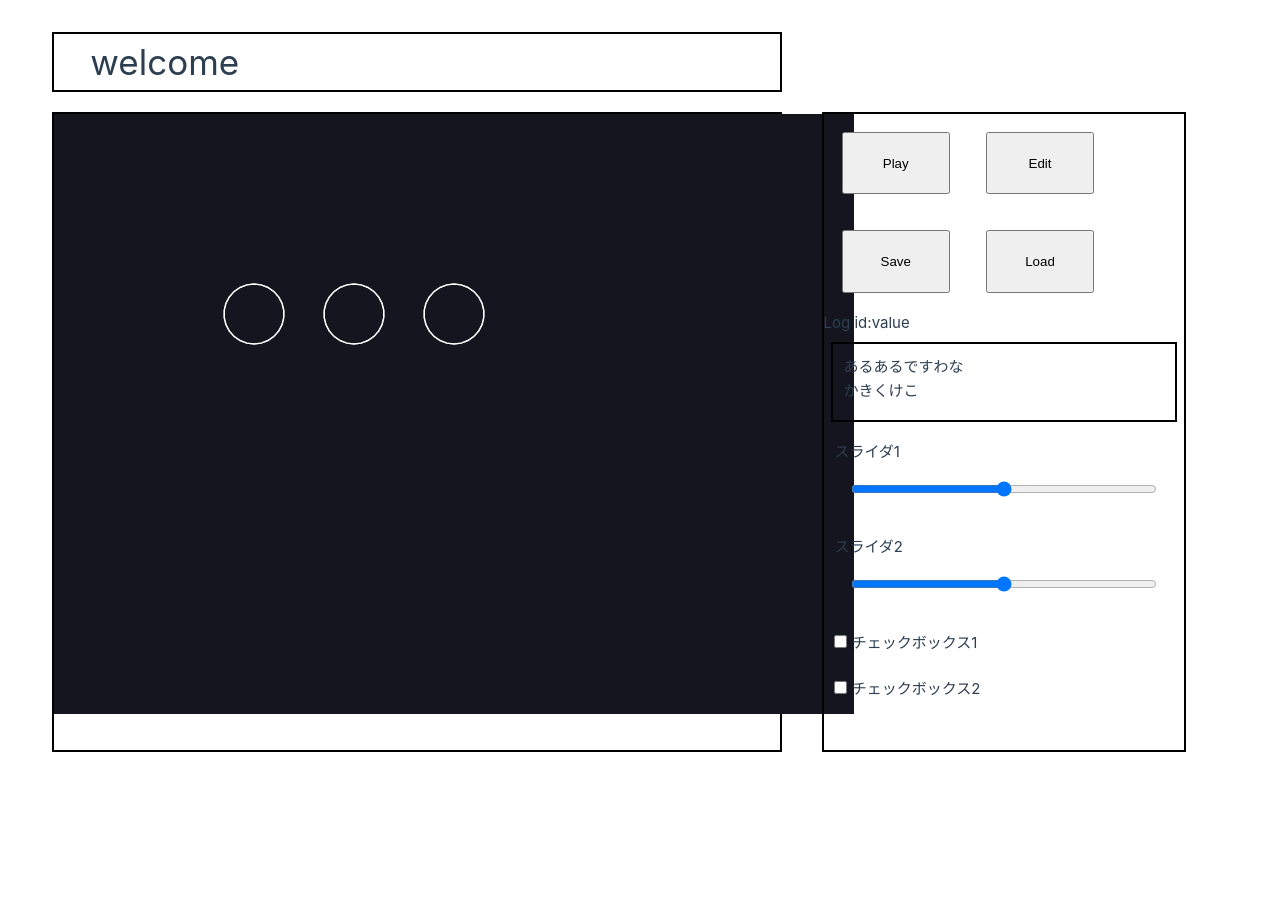
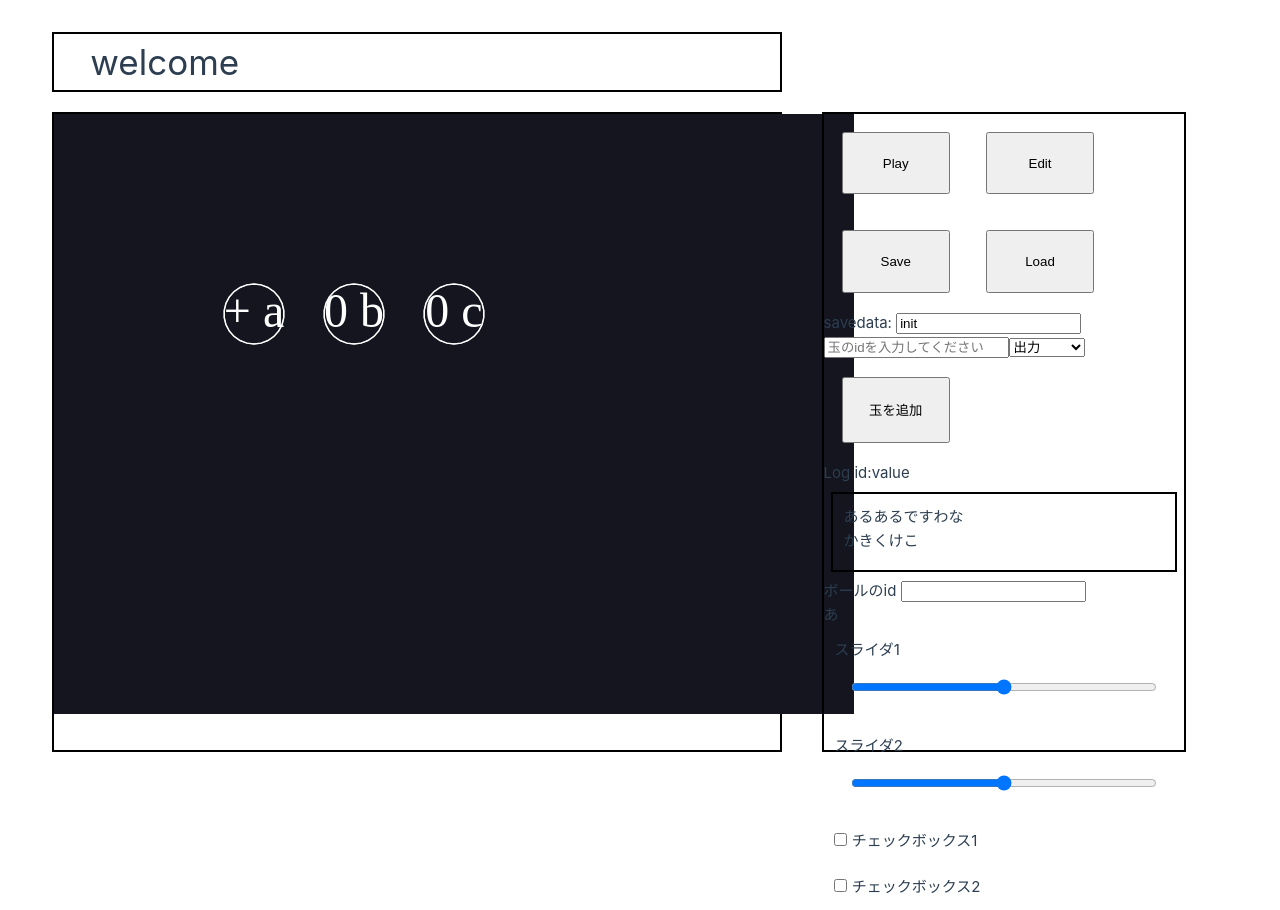
Before and after one commit to traP-jp/h24s_25, a Vue app in the folder h24s_25/: page / in a window 1280 px wide. Before the commit the page ends 800 px from the top, so only its background shows below. Built offline with nearby package versions, Linux system fonts and the light colour scheme.

Commit message:
numberとfunctionの編集画面

```diff
--- a/h24s_25/src/App.vue
+++ b/h24s_25/src/App.vue
@@ -1,6 +1,13 @@
 <script setup lang="ts">
-import {game} from "@/main";
+import BallData from "@/ts/data/BallData";
+import BallConfig from "@/components/BallConfig.vue";
+import Screen from "@/ts/screen/Screen";
+import {ref} from "vue";
 
+const game = Screen.getInstance()
+let savedata: string = "init"
+let ballType = ref("0")
+let ballId: string = ""
 function edit() {
   game.edit();
 }
@@ -8,12 +15,22 @@ function play() {
   game.play()
 }
 function save() {
-  game.data.save("test")
+  game.data.save(savedata)
 }
 function load() {
-  game.data.load("test").then(() => {
+  game.data.load(savedata).then(() => {
     game.edit()
   })
+}
+function generateBall() {
+  if(ballId.length == 0) return;
+  game.data.balls.set(ballId, new BallData(
+      Number(ballType.value),
+      {x: 0, y: 0},
+      {x: 0, y: 0},
+      new Map()
+  ))
+  game.edit()
 }
 </script>
 
@@ -35,12 +52,30 @@ function load() {
         <button id="save-button" @click="save()">Save</button>
         <button id="load-button" @click="load()">Load</button>
       </div>
+      <div>
+        savedata:
+        <input type="text" v-model="savedata" placeholder="セーブデータ名">
+      </div>
+      <div>
+        <input type="text" v-model="ballId" placeholder="玉のidを入力してください">
+        <select name="ballType" id="ballTypeSelector" v-model="ballType">
+          <option value="0">出力</option>
+          <option value="1">入力</option>
+          <option value="2">数</option>
+          <option value="3">関数</option>
+          <option value="4">高階関数</option>
+        </select>
+        <button @click="generateBall()">玉を追加</button>
+      </div>
       <div class="log-container">
         <p class="log-titile">Log id:value</p>
         <div class="log-box">
           <p>あるあるですわな</p>
           <p>かきくけこ</p>
         </div>
+      </div>
+      <div>
+        <BallConfig></BallConfig>
       </div>
       <div class="slider-container">
         <p>スライダ1</p>
--- /dev/null
+++ b/h24s_25/src/components/BallConfig.vue
@@ -0,0 +1,55 @@
+<script setup lang="ts">
+  import Screen from "@/ts/screen/Screen";
+  import {BallTypeEnum, getBallTypeDisplayName} from "@/ts/balltypes";
+  import {ref} from "vue";
+  const ballId = ref("")
+  const ballData = ref(Screen.getInstance().data.balls.get(ballId.value))
+  const functionType = ref("0")
+  const value = ref("")
+  const removeSelf = ref(false)
+</script>
+
+<template>
+<div>
+  ボールのid
+  <input type="text" v-model="ballId" @change="ballData = Screen.getInstance().data.balls.get(ballId);functionType = ballData!.data.get('functionType')!">
+</div>
+<div v-if="ballData !== undefined">
+  <div>a</div>
+  <div>ballType: {{getBallTypeDisplayName(ballData.ballType)}}</div>
+  <div>
+    初期位置:(<input type="number" v-model="ballData.initialPosition.x" @change="Screen.getInstance().edit()">,<input type="number" v-model="ballData.initialPosition.y" @change="Screen.getInstance().edit()">)
+  </div>
+  <div>
+    初速度:(<input type="number" v-model="ballData.initialVelocity.x" @change="Screen.getInstance().edit()">,<input type="number" v-model="ballData.initialVelocity.y" @change="Screen.getInstance().edit()">)
+  </div>
+  <div v-if="ballData.ballType == BallTypeEnum.FUNCTION">
+    関数の種類:
+    <select name="function" id="functiontype" v-model="functionType" @change="console.log(functionType);ballData.data.set('functionType', functionType);Screen.getInstance().edit()">
+      <option value="0">-</option>
+      <option value="1">+</option>
+      <option value="2">*</option>
+      <option value="3">/</option>
+      <option value="4">==</option>
+      <option value="5">!=</option>
+      <option value="6">&gt;</option>
+      <option value="7">&gt;=</option>
+      <option value="8">&lt;</option>
+      <option value="9">&lt;=</option>
+      <option value="10">?:</option>
+    </select>
+  </div>
+  <div v-if="ballData.ballType == BallTypeEnum.FUNCTION">
+    実行後に自分自身を削除するかどうか
+    <input type="checkbox" v-model="removeSelf" @change="ballData.data.set('removeSelf', removeSelf.toString())">
+  </div>
+  <div v-if="ballData.ballType == BallTypeEnum.NUMBER">
+    数値: <input type="number" v-model="value" @change="ballData.data.set('value',value);Screen.getInstance().edit()">
+  </div>
+</div>
+  <div v-if="ballData === undefined">あ</div>
+</template>
+
+<style scoped>
+
+</style>
--- a/h24s_25/src/main.ts
+++ b/h24s_25/src/main.ts
@@ -1,6 +1,6 @@
 import './assets/main.css'
 
-import { createApp } from 'vue'
+import {createApp, inject, ref} from 'vue'
 import App from './App.vue'
 import Screen from "@/ts/screen/Screen";
 
@@ -9,9 +9,8 @@ import { initializeApp } from "firebase/app";
 import { getFirestore } from "firebase/firestore";
 
 
-
-createApp(App).mount('#app')
-
+inject("selectedBall", ref(""))
+export const vueApp = createApp(App).mount('#app')
 //firebaseの初期化
 // Your web app's Firebase configuration
 const firebaseConfig = {
@@ -24,8 +23,9 @@ const firebaseConfig = {
 };
 
 // Initialize Firebase
-export const app = initializeApp(firebaseConfig);
-export const db = getFirestore(app)
+export const firebaseApp = initializeApp(firebaseConfig);
+export const db = getFirestore(firebaseApp)
+
 
 //画面の初期化
 export const game = Screen.getInstance(false)
--- a/h24s_25/src/ts/balltypes.ts
+++ b/h24s_25/src/ts/balltypes.ts
@@ -1,8 +1,25 @@
 
-export enum BallTypeEnum {
-    OUTPUT,
-    INPUT,
-    NUMBER,
-    FUNCTION,
-    HIGHER_ORDER_FUNCTION,
+export const BallTypeEnum = {
+    OUTPUT: 0,
+    INPUT: 1,
+    NUMBER: 2,
+    FUNCTION: 3,
+    HIGHER_ORDER_FUNCTION: 4,
 }
+
+export function getBallTypeDisplayName(type: number) {
+    switch (type) {
+        case BallTypeEnum.OUTPUT:
+            return "出力"
+        case BallTypeEnum.INPUT:
+            return "入力"
+        case BallTypeEnum.NUMBER:
+            return "数"
+        case BallTypeEnum.FUNCTION:
+            return "関数"
+        case BallTypeEnum.HIGHER_ORDER_FUNCTION:
+            return "高階関数"
+        default:
+            return "エラー"
+    }
+}
--- a/h24s_25/src/ts/data/BallData.ts
+++ b/h24s_25/src/ts/data/BallData.ts
@@ -22,7 +22,7 @@ export default class BallData {
     /**
      * 玉の種類
      */
-    ballType: BallTypeEnum;
+    ballType: number;
     /**
      * 初期位置
      */
@@ -35,7 +35,7 @@ export default class BallData {
      * その他の情報
      */
     data: Map<string, string>;
-    constructor(ballType: BallTypeEnum, initialPosition: {x: number, y: number}, initialVelocity: {x: number, y: number}, data: Map<string, string>) {
+    constructor(ballType: number, initialPosition: {x: number, y: number}, initialVelocity: {x: number, y: number}, data: Map<string, string>) {
         this.ballType = ballType;
         this.initialPosition = initialPosition;
         this.initialVelocity = initialVelocity;
@@ -46,14 +46,15 @@ export default class BallData {
      * {@link BallInterface}のインスタンスを生成
      */
     createBall(): BallInterface {
+        console.log(this)
         switch (this.ballType) {
             case BallTypeEnum.OUTPUT: {
                 const outputIndex = this.data.has("index") ? Number(this.data.get("index")) : 0;
                 return new OutputBallImpl(outputIndex);
             }
             case BallTypeEnum.INPUT: {
-                const input = this.data.has("index") ? Screen.getInstance().input[Number(this.data.get("input"))] : 0;
-                return new NumberBall(input)
+                const input = this.data.has("input") ? Screen.getInstance().input[Number(this.data.get("input"))] : 0;
+                return new NumberBall(input);
             }
             case BallTypeEnum.NUMBER: {
                 return new NumberBall(this.data.has("value") ? Number(this.data.get("value")) : 0)
@@ -61,6 +62,8 @@ export default class BallData {
             case BallTypeEnum.FUNCTION: {
                 const functionType = this.data.has("functionType") ? Number(this.data.get("functionType")) : FunctionType.BINARY_PLUS;
                 const removeSelf = this.data.has("removeSelf") ? Boolean(this.data.get("removeSelf")) : false
+                console.log(`functionType:${functionType}`)
+
                 switch (functionType) {
                     case FunctionType.BINARY_MINUS:
                         return new BinaryMinusBall(removeSelf);
@@ -100,14 +103,19 @@ export default class BallData {
      * @param obj object
      */
     static deserialize(obj: any) {
-        return new BallData(obj.ballType, obj.initialPosition, obj.initialVelocity, obj.data);
+        return new BallData(obj.ballType, obj.initialPosition, obj.initialVelocity, new Map(Object.entries(obj.data)));
     }
 
     /**
      * プレインオブジェクトに尻arise
      */
     serialize(): any {
-        return JSON.parse(JSON.stringify(this));
+        return {
+            ballType: this.ballType,
+            initialPosition: this.initialPosition,
+            initialVelocity: this.initialVelocity,
+            data: Object.fromEntries(this.data)
+        };
     }
 }
 
@@ -118,7 +126,7 @@ class MockBallImpl implements BallInterface {
     constructor() {
     }
 
-    ballType(): BallTypeEnum {
+    ballType(): number {
         return BallTypeEnum.NUMBER
     }
 
--- a/h24s_25/src/ts/data/ScreenData.ts
+++ b/h24s_25/src/ts/data/ScreenData.ts
@@ -18,6 +18,7 @@ export default class ScreenData {
      * @param key キー
      */
     save(key: string): Promise<void> {
+        console.log(this.balls)
         const data: any = {};
         for(const entry of this.balls.entries()) {
             data[entry[0]] = entry[1].serialize();
--- a/h24s_25/src/ts/screen/Screen.ts
+++ b/h24s_25/src/ts/screen/Screen.ts
@@ -10,6 +10,7 @@ import {
     NumberBallInterface,
     OutputBallInterface
 } from "@/ts/ballInterface";
+import {provide, ref} from "vue";
 
 /**
  * スクリーン
@@ -34,10 +35,10 @@ export default class Screen {
      * 入力
      */
     input: number[] = []
-
+    selectedBall = ref("")
     static instance: Screen;
     static getInstance(hasGravity: boolean = true) {
-        if(this.instance === undefined) {
+        if(this.instance === undefined || this.instance === null) {
             this.instance = new Screen(hasGravity);
         }
         return this.instance
@@ -45,6 +46,13 @@ export default class Screen {
 
     private constructor(hasGravity: boolean) {
         this.hasGravity = hasGravity;
+    }
+
+    /**
+     * 初期化
+     */
+    init() {
+
         // create an engine
         this.engine = Engine.create();
 
@@ -76,12 +84,7 @@ export default class Screen {
             {x: 0, y: 0},
             new Map()
         ));
-    }
-
-    /**
-     * 初期化
-     */
-    init() {
+        console.log("initializing screen")
         this.edit();
         // run the renderer
         Render.run(this.render);
@@ -115,7 +118,12 @@ export default class Screen {
                     const id = body.label
                     const ball = this.objects.get(id)
                     if(ball === undefined) continue;
-                    context.fillText(ball.label(), body.position.x, body.position.y)
+                    let text = ball!.label()
+                    if(this.screenMode == ScreenMode.EDIT) {
+                        text += "\n"
+                        text += id
+                    }
+                    context.fillText(text, body.position.x, body.position.y);
                 }
                 context.lineWidth = 1.5
                 context.strokeStyle = '#ffffff'
@@ -134,12 +142,18 @@ export default class Screen {
             //画面初期化
             this.edit()
         })
+        Events.on(mouseConstraint, "mousedown", (event) => {
+            const body = event.source.body
+            if(body === undefined) return;
+            provide("selectedBall", ref(body.label))
+        })
         Events.on(this.engine, "collisionStart", (event) => {
             for(const pair of event.pairs) {
                 if(pair.bodyA.label === undefined || pair.bodyB.label === undefined) continue;
                 this.collide(pair.bodyA.label, pair.bodyB.label)
             }
         })
+        console.log("complete")
     }
 
     /**
@@ -159,6 +173,8 @@ export default class Screen {
         for(const entry of this.data.balls.entries()) {
             const id = entry[0];
             const ballData = entry[1];
+            const ball = ballData.createBall()
+            this.objects.set(id,ball);
             const body = Bodies.circle(ballData.initialPosition.x, ballData.initialPosition.y, 30, {
                 restitution: 1.0
             });
```
Also changed, not shown: 1 other file (tests, documents, lock files or other folders).
